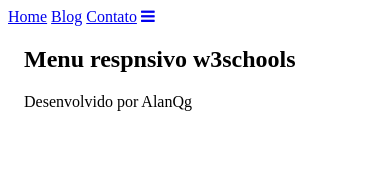
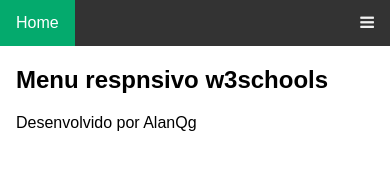
Before and after one commit to alanqg/sitealanqg, a plain HTML site: page index.html in a window 390 px wide. Drawn offline with Linux system fonts and the light colour scheme.

Commit message:
Finalizado menu principal
Menu principal concluido responsivo

```diff
--- /dev/null
+++ b/css/customer.css
@@ -0,0 +1,48 @@
+/*Projeto desenvolvido por AlanQg */
+body{
+    margin: 0;
+    font-family: Arial, Helvetica, sans-serif;
+}
+.topnav{
+    overflow: hidden;
+    background-color: #333;
+}
+.topnav a{
+    float: left;
+    color: #f2f2f2;
+    text-align: center;
+    padding: 14px 16px;
+    text-decoration: none;
+    font-family: 17px;
+}
+.topnav a:hover{
+    background-color: #ddd;
+    color: black;
+}
+.topnav a.active{
+    background-color: #04AA6D;
+    color: white;
+}
+.topnav .icon{
+    display: none;
+}
+@media screen and (max-width: 600px){
+   .topnav a:not(:first-child){display: none;}
+   .topnav a.icon{
+       float: right;
+       display: block;
+   }
+}
+@media screen and (max-width: 600px){
+    .topnav.responsive{position: relative;}
+    .topnav.responsive .icon{
+        position: absolute;
+        right: 0;
+        top: 0;
+    }
+    .topnav.responsive a{
+        float: none;
+        display: block;
+        text-align: left;
+    }
+}
--- a/index.html
+++ b/index.html
@@ -5,6 +5,8 @@
     <meta name="viewport" content="width=device-width, initial-scale=1.0">
     <!--Icone para menu responsivo-->
     <link rel="stylesheet" href="https://cdnjs.cloudflare.com/ajax/libs/font-awesome/4.7.0/css/font-awesome.min.css">
+    <!--CSS-->
+    <link rel="stylesheet" href="css/customer.css">
     <title>AlanQg</title>
 </head>
 <body>
@@ -27,5 +29,8 @@
         <p> Desenvolvido por AlanQg </p>
         </p>
     </div>
+
+
+<script src="js/customer.js"></script>
 </body>
 </html>
--- /dev/null
+++ b/js/customer.js
@@ -0,0 +1,9 @@
+/*Projeto desenvolvido por AlanQg */
+function myFunction() {
+    var x = document.getElementById("myTopnav");
+    if (x.className === "topnav") {
+      x.className += " responsive";
+    } else {
+      x.className = "topnav";
+    }
+  }
```
